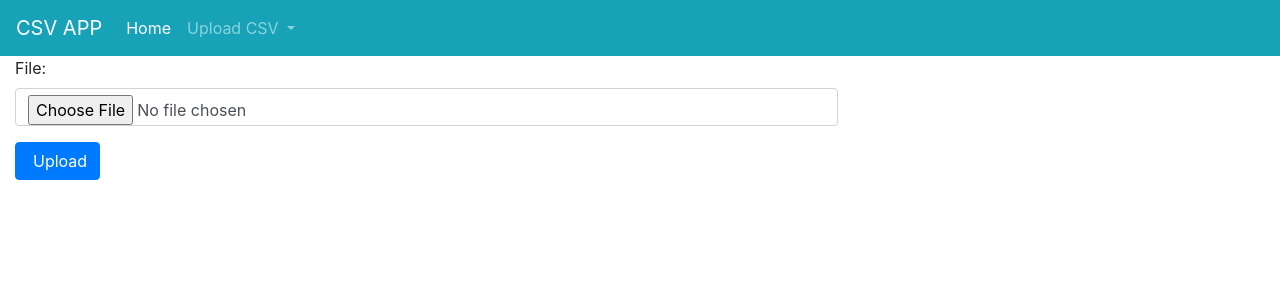
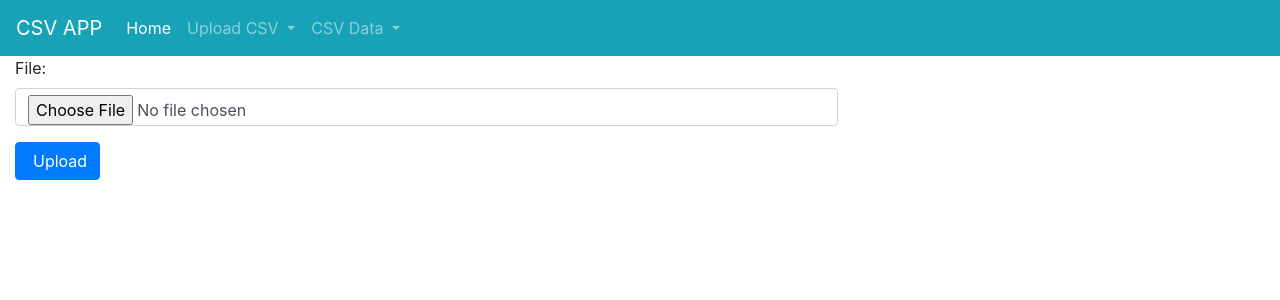
Before and after one commit to jameskomo/csv_api, a Django app: page / in a window 1280 px wide. Shown: the top 300 px of the page. Run offline with Django 3.2, Linux system fonts and the light colour scheme; some libraries are stand-ins or nearby versions.

Commit message:
UI Calculation methods done

```diff
--- a/csv_app/templates/base.html
+++ b/csv_app/templates/base.html
@@ -45,6 +45,13 @@
             </div>
           </li>
 
+          <!-- CSV Data -->
+          <li class="nav-item dropdown">
+            <a class="nav-link dropdown-toggle" href="{% url 'csv-data'%}" id="navbarDropdown" role="button" data-toggle="dropdown" aria-haspopup="true" aria-expanded="false">
+              CSV Data
+            </a>
+          </li>
+
         </nav>
         <!-- UPLOAD FORM -->
 
--- a/csv_app/urls.py
+++ b/csv_app/urls.py
@@ -6,6 +6,7 @@ from .views import InvoiceUploadAPIView, uploadcsv
 
 urlpatterns = [
     path('upload_file/', InvoiceUploadAPIView.as_view(), name="api-upload"),
-    path('', views.uploadcsv, name='csv-home')
+    path('', views.uploadcsv, name='csv-home'),
+    path('csv_data/', views.csv_data, name='csv-data')
 
 ]
--- a/csv_app/views.py
+++ b/csv_app/views.py
@@ -166,3 +166,11 @@ class InvoiceUploadAPIView(CreateAPIView):
 
         return Response(status=status.HTTP_204_NO_CONTENT)
         return render(request, 'base.html', context)
+
+
+def csv_data(request):
+    csvfile = request.FILES['csv_file']
+    data = pd.read_csv(csvfile.name)
+    data_html = data.to_html()
+    context = {'loaded_data': data_html}
+    return render(request, "csv_data.html", context)
```
Also changed, not shown: csv_app/templates/csv_data.html (added, +7 -0 lines), 3 other files.
